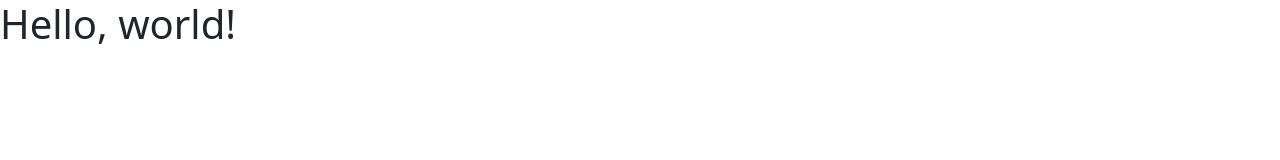
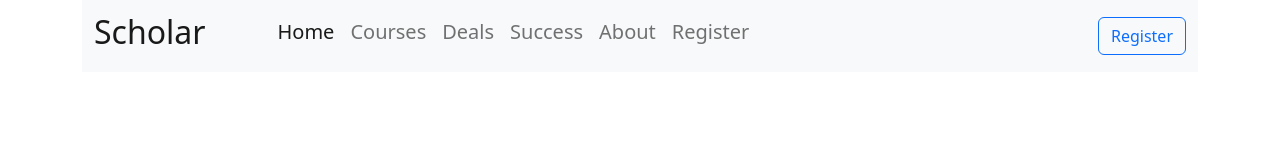
Before and after one commit to tanvir-ifty/Scholar-website, a plain HTML site: page index.html in a window 1280 px wide. Drawn offline with nearby package versions, Linux system fonts and the light colour scheme.

Commit message:
nav added

```diff
--- a/index.html
+++ b/index.html
@@ -10,7 +10,50 @@
 </head>
 
 <body>
-    <h1>Hello, world!</h1>
+    <header>
+        <!-- navbar start -->
+
+        <section class="container">
+            <nav class="navbar navbar-expand-lg bg-light">
+                <div class="container-fluid">
+                    <button class="navbar-toggler" type="button" data-bs-toggle="collapse"
+                        data-bs-target="#navbarTogglerDemo03" aria-controls="navbarTogglerDemo03" aria-expanded="false"
+                        aria-label="Toggle navigation">
+                        <span class="navbar-toggler-icon"></span>
+                    </button>
+                    <a class="navbar-brand" href="#">
+                        <h2>Scholar</h2>
+                    </a>
+                    <div class="collapse navbar-collapse" id="navbarTogglerDemo03">
+                        <ul class="navbar-nav mx-5 me-auto mb-2 ">
+                            <li class="nav-item">
+                                <a class="nav-link active fs-5" aria-current="page" href="#">Home</a>
+                            </li>
+                            <li class="nav-item">
+                                <a class="nav-link fs-5" href="#">Courses</a>
+                            </li>
+                            <li class="nav-item">
+                                <a class="nav-link fs-5" href="#">Deals</a>
+                            </li>
+                            <li class="nav-item">
+                                <a class="nav-link fs-5" href="#">Success</a>
+                            </li>
+                            <li class="nav-item">
+                                <a class="nav-link fs-5" href="#">About</a>
+                            </li>
+                            <li class="nav-item">
+                                <a class="nav-link fs-5" href="#">Register</a>
+                            </li>
+                        </ul>
+                        <button class="btn btn-outline-primary" type="submit">Register</button>
+                        </form>
+                    </div>
+                </div>
+            </nav>
+        </section>
+
+        <!-- navbar ends -->
+    </header>
     <script src="https://cdn.jsdelivr.net/npm/bootstrap@5.2.0/dist/js/bootstrap.bundle.min.js"
         integrity="sha384-A3rJD856KowSb7dwlZdYEkO39Gagi7vIsF0jrRAoQmDKKtQBHUuLZ9AsSv4jD4Xa"
         crossorigin="anonymous"></script>
```
